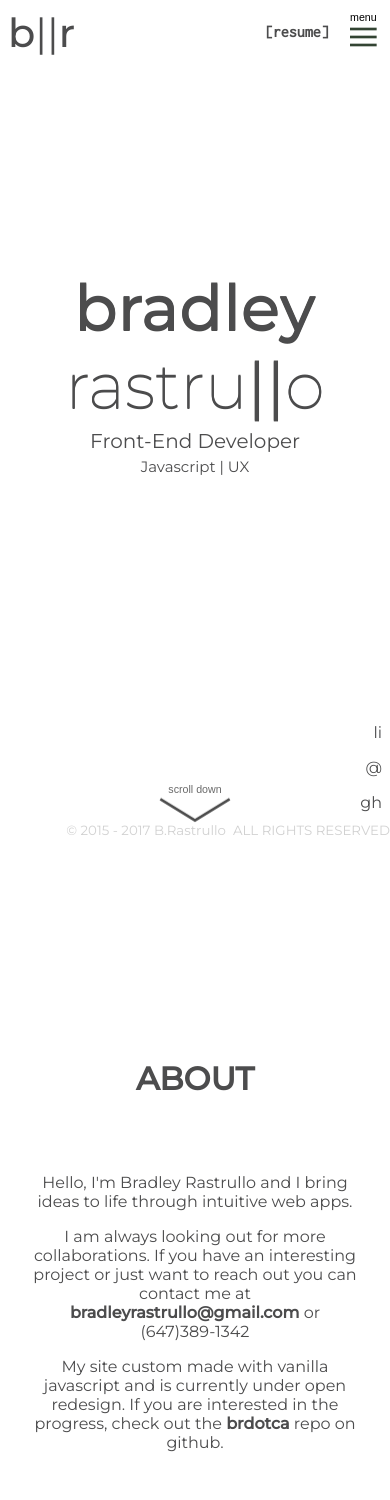
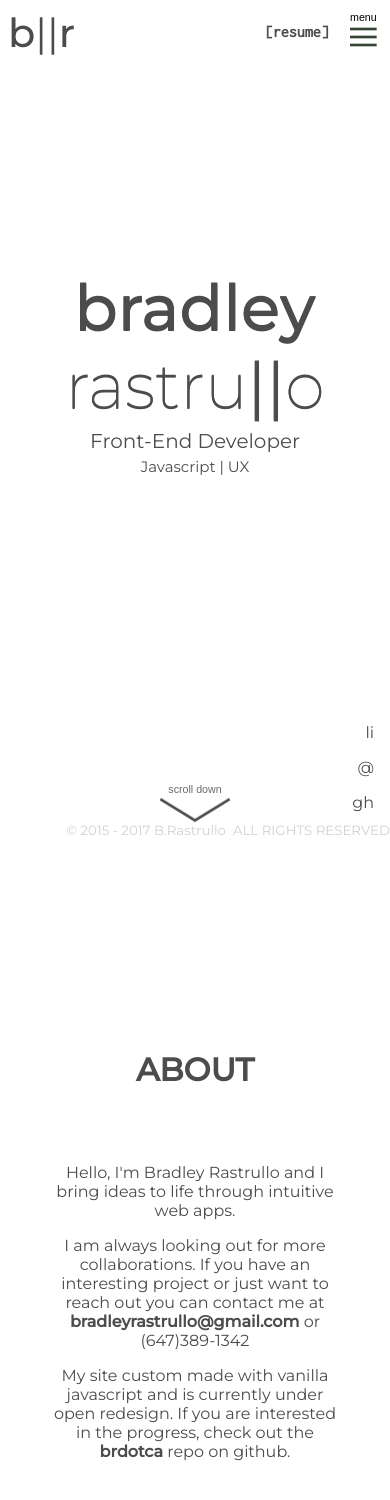
Before and after one commit to brastrullo/brdotcom, a website: page index.html in a window 390 px wide. Drawn offline with Linux system fonts and the light colour scheme.

Commit message:
Added mobile view fixes

```diff
--- a/index.html
+++ b/index.html
@@ -2,6 +2,7 @@
 <html lang="en">
 <head>
   <meta charset="utf-8">
+  <meta name="viewport" content="width=device-width, initial-scale=1">
   <title>bradleyrastrullo.ca</title>
   <link rel="stylesheet" href="styles.css">
 </head>
--- a/src/stylesheets/layout/_layout.scss
+++ b/src/stylesheets/layout/_layout.scss
@@ -21,7 +21,7 @@ section {
 }
 
 article {
-  margin: 2em;
+  margin: 2em 3em;
 }
 
 .footer {
--- a/src/stylesheets/modules/_social-media-nav.scss
+++ b/src/stylesheets/modules/_social-media-nav.scss
@@ -7,7 +7,7 @@
   .nav {
     text-align: right;
     display: flex;
-    margin: 0 .5em 2em 0;
+    margin: 0 1em 2em 0;
     flex-flow: column nowrap;
     li + li {
       padding: 0;
--- a/src/stylesheets/themes/_home.scss
+++ b/src/stylesheets/themes/_home.scss
@@ -1,5 +1,5 @@
 .section-home {
-  max-width: 800px;
+  max-width: 1000px;
   height: 100vh;
     article {
     margin-top: -5em;
```
Also changed, not shown: styles.css, 1 other file.
